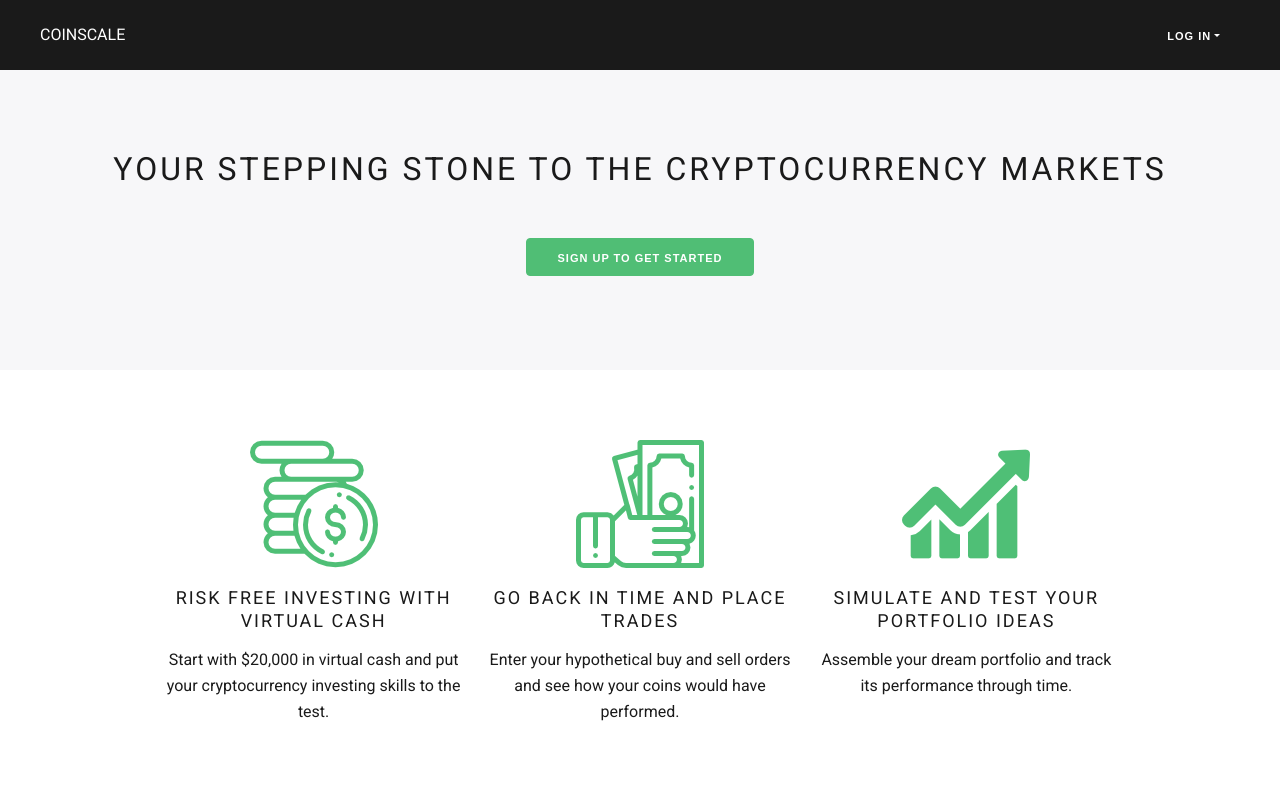
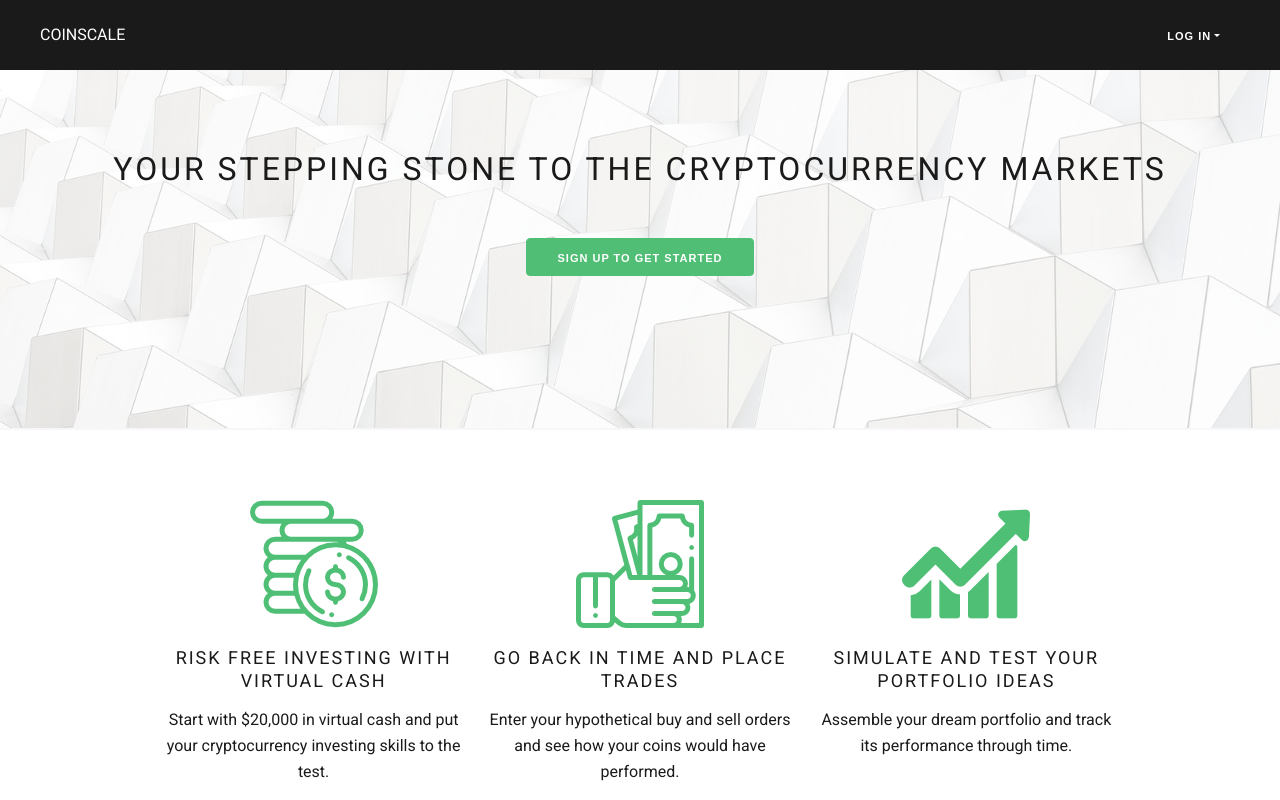
Before and after one commit to thomahau/coinscale-client, a React (Create React App) app: page / in a window 1280 px wide. Shown: the top 800 px of the page. Built offline with nearby package versions, Linux system fonts and the light colour scheme; no server answers.

Commit message:
jumbotron images + minor fixes

```diff
--- a/src/components/DashboardContainer/Dashboard/Dashboard.css
+++ b/src/components/DashboardContainer/Dashboard/Dashboard.css
@@ -41,6 +41,6 @@ h4 {
 
 @media only screen and (min-width: 1000px) {
   .date-widget-card {
-    margin-bottom: 20px;
+    margin-bottom: 30px;
   }
 }
--- a/src/components/Headerbar/HeaderNav/Dropdown/Dropdown.css
+++ b/src/components/Headerbar/HeaderNav/Dropdown/Dropdown.css
@@ -6,6 +6,7 @@
   top: 60px;
   width: 200px;
   border: 1px solid rgba(0, 0, 0, 0.15);
+  z-index: 2;
 }
 
 .button-login {
--- a/src/components/LandingPage/FeatureCards/FeatureCards.css
+++ b/src/components/LandingPage/FeatureCards/FeatureCards.css
@@ -1,6 +1,6 @@
 .feature-cards {
   margin-top: 40px;
-  margin-bottom: 80px;
+  margin-bottom: 50px;
 }
 
 .card {
--- a/src/components/LandingPage/Jumbotron/Jumbotron.css
+++ b/src/components/LandingPage/Jumbotron/Jumbotron.css
@@ -1,8 +1,22 @@
 .jumbotron {
   min-height: 300px;
-  background-color: #f7f7f9;
   padding-top: 80px;
   padding-bottom: 60px;
+  position: relative;
+}
+
+.jumbotron::after {
+  content: '';
+  background-image: url('../../../images/banner.jpg');
+  opacity: 0.2;
+  background-size: cover;
+  background-repeat: no-repeat;
+  position: absolute;
+  top: 0;
+  left: 0;
+  bottom: 0;
+  right: 0;
+  z-index: -1;
 }
 
 h1 {
@@ -14,3 +28,11 @@ h1 {
   letter-spacing: 3px;
   text-transform: uppercase;
 }
+
+@media only screen and (min-width: 1000px) {
+  .jumbotron {
+    min-height: 360px;
+    border-bottom: 2px solid #f7f7f9;
+    background: none;
+  }
+}
--- a/src/components/LandingPage/RegistrationForm/RegistrationForm.css
+++ b/src/components/LandingPage/RegistrationForm/RegistrationForm.css
@@ -1,6 +1,6 @@
 .form-wrapper {
   width: 320px;
-  margin: 10px auto 20px auto;
+  margin: 10px auto 40px auto;
 }
 
 h2 {
--- a/src/index.css
+++ b/src/index.css
@@ -110,8 +110,14 @@ a {
 }
 
 /* Tables */
+.rt-th,
+.rt-td,
+.-pagination {
+  font-size: 15px;
+}
+
 .rt-td .monospace {
-  font-size: 15px;
+  font-size: 14px;
 }
 
 .rt-td a {
@@ -122,6 +128,23 @@ a {
 .rt-td a:focus {
   color: #50be75;
   text-decoration: underline;
+}
+
+.-pagination input,
+.-pagination select {
+  margin-bottom: 0.5rem;
+  height: 30px;
+}
+
+.-pagination select {
+  width: 80px;
+}
+
+@media only screen and (min-width: 1000px) {
+  .-pagination {
+    height: 50px;
+    line-height: 50px;
+  }
 }
 
 /* Utilities */
```
Also changed, not shown: src/images/banner.jpg (added), 1 other file (tests, documents, lock files or other folders).
